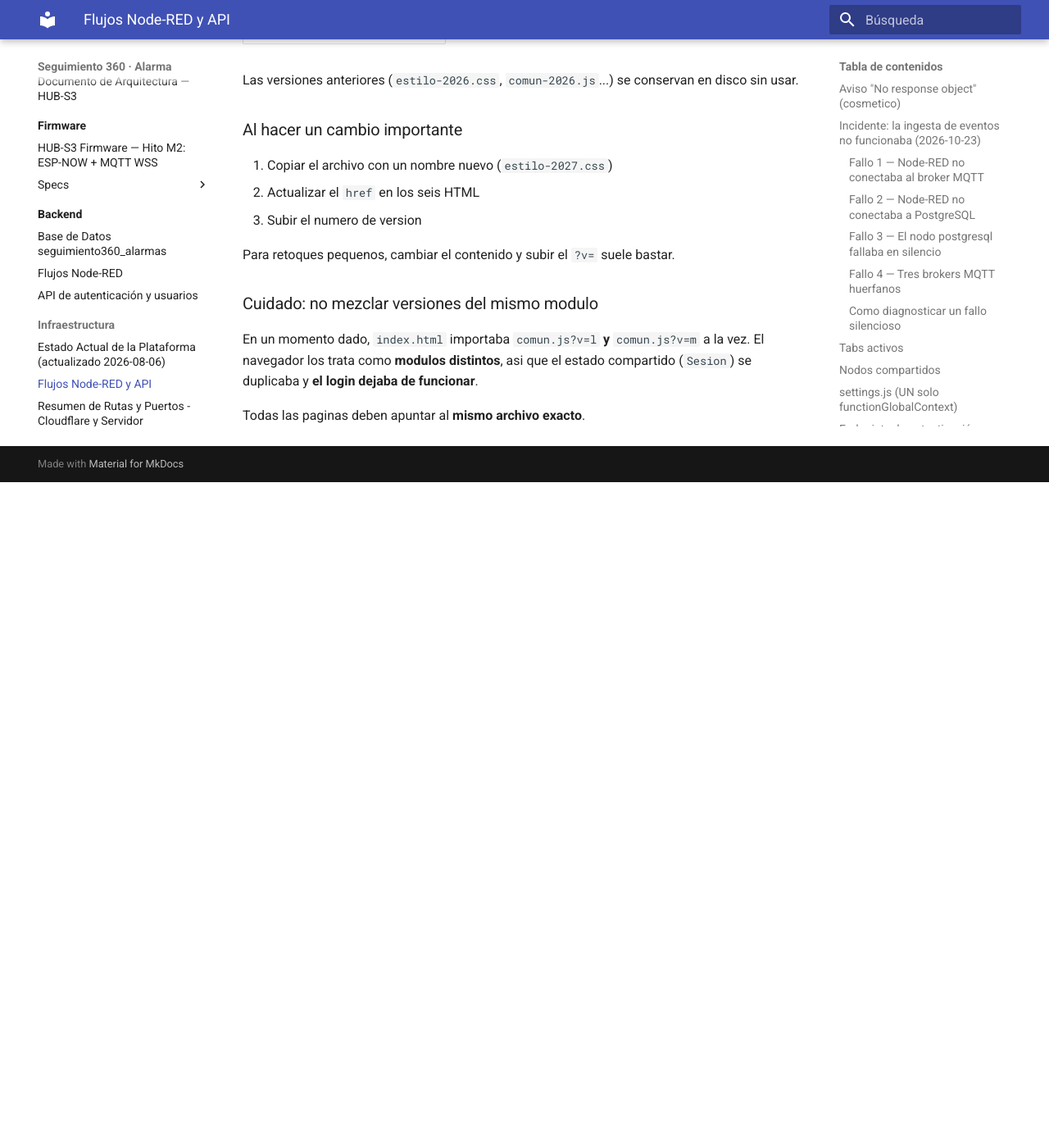
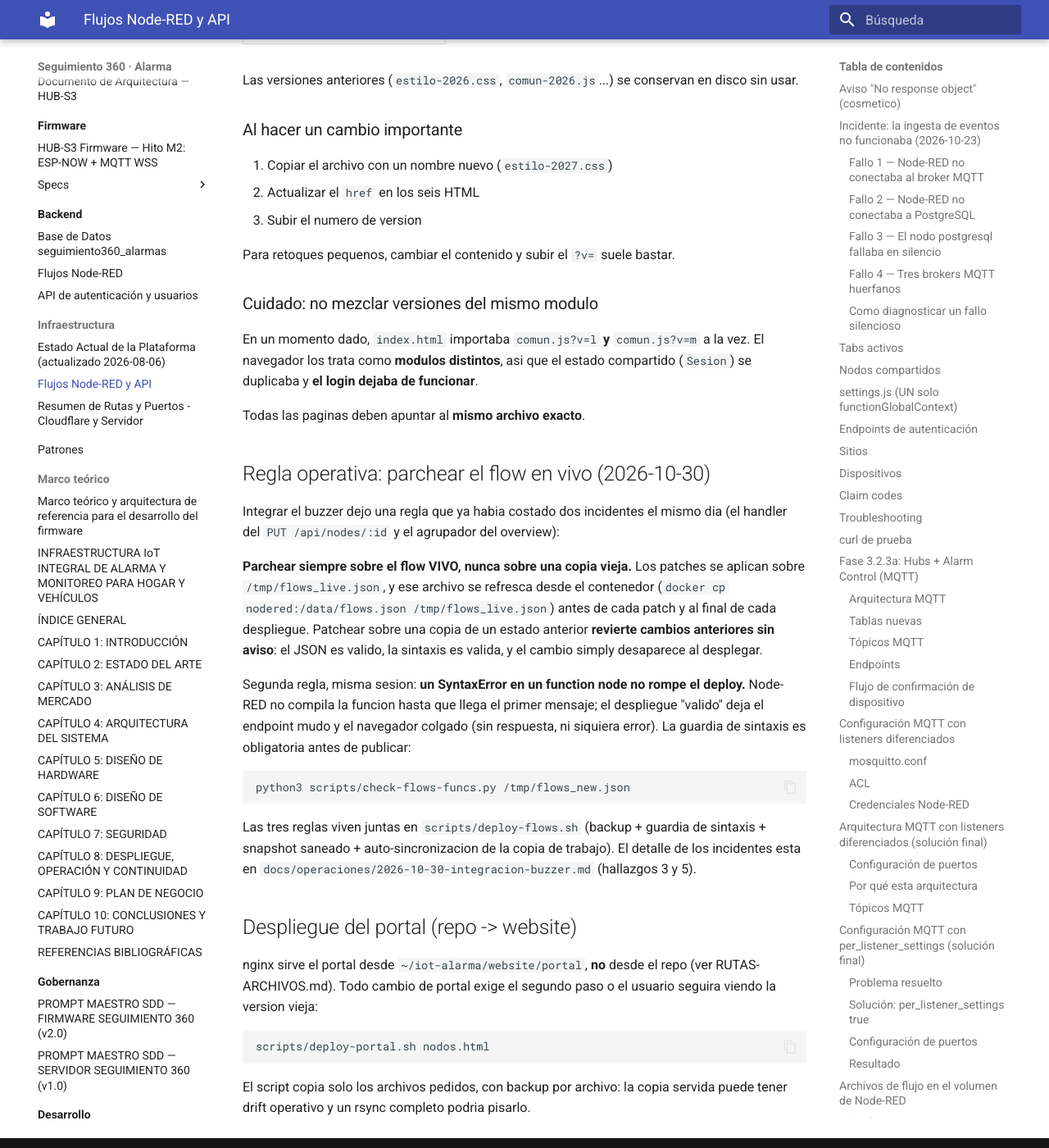
Before and after one commit to khalifa63/seguimiento360-alarma, an MkDocs documentation site: the page built from docs/infraestructura/FLUJOS_NODERED.md, in a window 1280 px wide and 1400 px high, scrolled down 31192 px. Shown: the whole window at 82% size. Built offline with MkDocs 1.6.1 and Material for MkDocs 9.7.7, drawn with Linux system fonts in a browser that asks for light colours; before the commit the page ends 31780 px from its top, so only the background shows below that.

Commit message:
ops: scripts de despliegue (flows + portal) y regla operativa en FLUJOS_NODERED

```diff
--- a/docs/infraestructura/FLUJOS_NODERED.md
+++ b/docs/infraestructura/FLUJOS_NODERED.md
@@ -1251,3 +1251,40 @@
 compartido (`Sesion`) se duplicaba y **el login dejaba de funcionar**.
 
 Todas las paginas deben apuntar al **mismo archivo exacto**.
+
+## Regla operativa: parchear el flow en vivo (2026-10-30)
+
+Integrar el buzzer dejo una regla que ya habia costado dos incidentes el
+mismo dia (el handler del `PUT /api/nodes/:id` y el agrupador del overview):
+
+**Parchear siempre sobre el flow VIVO, nunca sobre una copia vieja.**
+Los patches se aplican sobre `/tmp/flows_live.json`, y ese archivo se
+refresca desde el contenedor (`docker cp nodered:/data/flows.json
+/tmp/flows_live.json`) antes de cada patch y al final de cada despliegue.
+Patchear sobre una copia de un estado anterior **revierte cambios anteriores
+sin aviso**: el JSON es valido, la sintaxis es valida, y el cambio simply
+desaparece al desplegar.
+
+Segunda regla, misma sesion: **un SyntaxError en un function node no rompe
+el deploy.** Node-RED no compila la funcion hasta que llega el primer
+mensaje; el despliegue "valido" deja el endpoint mudo y el navegador colgado
+(sin respuesta, ni siquiera error). La guardia de sintaxis es obligatoria
+antes de publicar:
+
+    python3 scripts/check-flows-funcs.py /tmp/flows_new.json
+
+Las tres reglas viven juntas en `scripts/deploy-flows.sh` (backup + guardia
+de sintaxis + snapshot saneado + auto-sincronizacion de la copia de
+trabajo). El detalle de los incidentes esta en
+`docs/operaciones/2026-10-30-integracion-buzzer.md` (hallazgos 3 y 5).
+
+## Despliegue del portal (repo -> website)
+
+nginx sirve el portal desde `~/iot-alarma/website/portal`, **no** desde el
+repo (ver RUTAS-ARCHIVOS.md). Todo cambio de portal exige el segundo paso o
+el usuario seguira viendo la version vieja:
+
+    scripts/deploy-portal.sh nodos.html
+
+El script copia solo los archivos pedidos, con backup por archivo: la copia
+servida puede tener drift operativo y un rsync completo podria pisarlo.
```
Also changed, not shown: 3 other files.
